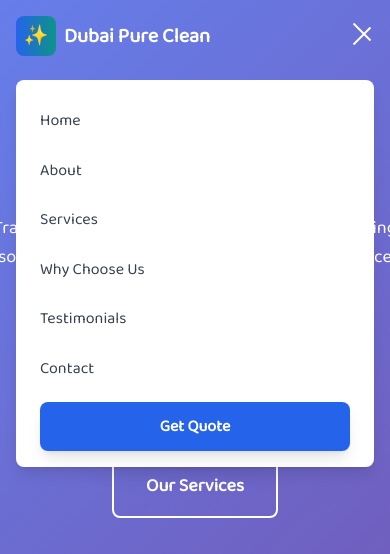
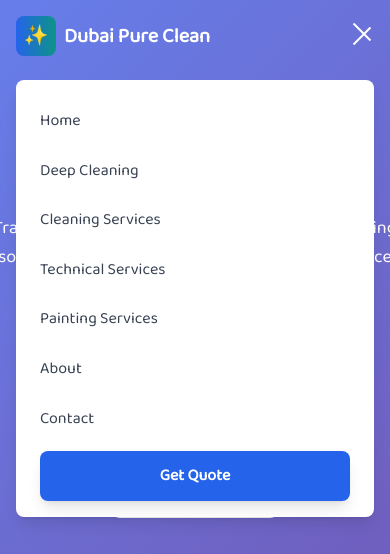
Before and after one commit to MdRabiulHasanRaju/dubaipureclean, a React (Vite) app in the folder frontend/: page / in a window 390 px wide. Both pictures are taken after a click on the button 362 px from the left and 36 px from the top of the page. Shown: the top 554 px of the page. Built offline with nearby package versions, Linux system fonts and the light colour scheme; grey boxes are pictures that could not be loaded.

Commit message:
mobile menu navbar sub-menu added

```diff
--- a/frontend/src/components/Navbar.jsx
+++ b/frontend/src/components/Navbar.jsx
@@ -1,6 +1,7 @@
 import { useState, useEffect } from 'react';
 import { motion } from 'framer-motion';
 import {NavLink} from "react-router-dom";
+import './navbar.css';
 
 const Navbar = () => {
   const [isOpen, setIsOpen] = useState(false);
@@ -101,7 +102,7 @@
                 }`}
               >
                 Deep Cleaning
-                <div style={{top:'185px'}} className={`invisible group-hover:visible flex absolute left-1/2 transform -translate-x-1/2 -translate-y-1/2 bg-white/95 text-black p-4`}>
+                <div className={`navClass invisible group-hover:visible flex absolute left-1/2 transform -translate-x-1/2 -translate-y-1/2 bg-white/95 text-black p-4`}>
                   <div>
                     <p className={`text-left p-1`}>Deep Cleaning</p>
                     <p className={`text-left p-1`}>Move In and Out Deep Cleaning</p>
@@ -136,7 +137,7 @@
                 }`}
               >
                 Cleaning Services
-                <div style={{top:'185px'}} className={`invisible group-hover:visible flex absolute left-1/2 transform -translate-x-1/2 -translate-y-1/2 bg-white/95 text-black p-4`}>
+                <div className={`navClass invisible group-hover:visible flex absolute left-1/2 transform -translate-x-1/2 -translate-y-1/2 bg-white/95 text-black p-4`}>
                   <div>
                     <p className={`text-left p-1`}>Cleaning</p>
                     <p className={`text-left p-1`}>Move In and Out Deep Cleaning</p>
@@ -171,7 +172,7 @@
                 }`}
               >
                 Technical Services
-                <div style={{top:'185px'}} className={`invisible group-hover:visible flex absolute left-1/2 transform -translate-x-1/2 -translate-y-1/2 bg-white/95 text-black p-4`}>
+                <div className={`navClass invisible group-hover:visible flex absolute left-1/2 transform -translate-x-1/2 -translate-y-1/2 bg-white/95 text-black p-4`}>
                   <div>
                     <p className={`text-left p-1`}>Technical</p>
                     <p className={`text-left p-1`}>Move In and Out Deep Cleaning</p>
@@ -206,7 +207,7 @@
                 }`}
               >
                 Painting Services
-                <div style={{top:'185px'}} className={`invisible group-hover:visible flex absolute left-1/2 transform -translate-x-1/2 -translate-y-1/2 bg-white/95 text-black p-4`}>
+                <div className={`navClass invisible group-hover:visible flex absolute left-1/2 transform -translate-x-1/2 -translate-y-1/2 bg-white/95 text-black p-4`}>
                   <div>
                     <p className={`text-left p-1`}>Painting</p>
                     <p className={`text-left p-1`}>Move In and Out Deep Cleaning</p>
@@ -298,7 +299,7 @@
           transition={{ duration: 0.3 }}
         >
           <div className="bg-white rounded-lg shadow-lg mt-2 py-4">
-            {navItems.map((item) => (
+            {/* {navItems.map((item) => (
               <button
                 key={item.id}
                 onClick={() => scrollToSection(item.id)}
@@ -306,7 +307,169 @@
               >
                 {item.name}
               </button>
-            ))}
+            ))} */}
+
+
+            <NavLink
+                key="home"
+                className="block w-full text-left px-6 py-3 text-gray-700 hover:bg-gray-50 hover:text-primary-600 transition-colors duration-300"
+                to="/"
+              >
+                Home
+            </NavLink>
+
+            <button
+                key="DeepCleaning"
+                className="group block w-full text-left px-6 py-3 text-gray-700 hover:bg-gray-50 hover:text-primary-600 transition-colors duration-300"
+              >
+                Deep Cleaning
+                <div className={`hidden max-h-56 overflow-hidden overflow-y-scroll group-hover:block  bg-white/95 text-black p-4`}>
+                  <div>
+                    <p className={`text-left p-1`}>Deep Cleaning</p>
+                    <p className={`text-left p-1`}>Move In and Out Deep Cleaning</p>
+                    <p className={`text-left p-1`}>FLOOR DEEP CLEANING</p>
+                    <p className={`text-left p-1`}>OFFICE DEEP CLEANING</p>
+                    <p className={`text-left p-1`}>SOFA SHAMPOO CLEANING</p>
+                    <p className={`text-left p-1`}>KITCHEN DEEP CLEANING</p>
+                  </div>
+                  <div>
+                    <p className={`text-left p-1`}>Villa Deep Cleaning</p>
+                    <p className={`text-left p-1`}>Move In and Out Deep Cleaning</p>
+                    <p className={`text-left p-1`}>FLOOR DEEP CLEANING</p>
+                    <p className={`text-left p-1`}>OFFICE DEEP CLEANING</p>
+                    <p className={`text-left p-1`}>SOFA SHAMPOO CLEANING</p>
+                    <p className={`text-left p-1`}>KITCHEN DEEP CLEANING</p>
+                  </div>
+                  <div>
+                    <p className={`text-left p-1`}>Villa Deep Cleaning</p>
+                    <p className={`text-left p-1`}>Move In and Out Deep Cleaning</p>
+                    <p className={`text-left p-1`}>FLOOR DEEP CLEANING</p>
+                    <p className={`text-left p-1`}>OFFICE DEEP CLEANING</p>
+                    <p className={`text-left p-1`}>SOFA SHAMPOO CLEANING</p>
+                    <p className={`text-left p-1`}>KITCHEN DEEP CLEANING</p>
+                  </div>
+                </div>
+            </button>
+            <button
+                key="CleaningServices"
+                className="group block w-full text-left px-6 py-3 text-gray-700 hover:bg-gray-50 hover:text-primary-600 transition-colors duration-300"
+              >
+                Cleaning Services
+                <div className={`hidden max-h-56 overflow-hidden overflow-y-scroll group-hover:block  bg-white/95 text-black p-4`}>
+                  <div>
+                    <p className={`text-left p-1`}>Cleaning</p>
+                    <p className={`text-left p-1`}>Move In and Out Deep Cleaning</p>
+                    <p className={`text-left p-1`}>FLOOR DEEP CLEANING</p>
+                    <p className={`text-left p-1`}>OFFICE DEEP CLEANING</p>
+                    <p className={`text-left p-1`}>SOFA SHAMPOO CLEANING</p>
+                    <p className={`text-left p-1`}>KITCHEN DEEP CLEANING</p>
+                  </div>
+                  <div>
+                    <p className={`text-left p-1`}>Villa Deep Cleaning</p>
+                    <p className={`text-left p-1`}>Move In and Out Deep Cleaning</p>
+                    <p className={`text-left p-1`}>FLOOR DEEP CLEANING</p>
+                    <p className={`text-left p-1`}>OFFICE DEEP CLEANING</p>
+                    <p className={`text-left p-1`}>SOFA SHAMPOO CLEANING</p>
+                    <p className={`text-left p-1`}>KITCHEN DEEP CLEANING</p>
+                  </div>
+                  <div>
+                    <p className={`text-left p-1`}>Villa Deep Cleaning</p>
+                    <p className={`text-left p-1`}>Move In and Out Deep Cleaning</p>
+                    <p className={`text-left p-1`}>FLOOR DEEP CLEANING</p>
+                    <p className={`text-left p-1`}>OFFICE DEEP CLEANING</p>
+                    <p className={`text-left p-1`}>SOFA SHAMPOO CLEANING</p>
+                    <p className={`text-left p-1`}>KITCHEN DEEP CLEANING</p>
+                  </div>
+                </div>
+            </button>
+            <button
+                key="TechnicalServices"
+                className="group block w-full text-left px-6 py-3 text-gray-700 hover:bg-gray-50 hover:text-primary-600 transition-colors duration-300"
+              >
+                Technical Services
+                <div className={`hidden max-h-56 overflow-hidden overflow-y-scroll group-hover:block  bg-white/95 text-black p-4`}>
+                  <div>
+                    <p className={`text-left p-1`}>Technical</p>
+                    <p className={`text-left p-1`}>Move In and Out Deep Cleaning</p>
+                    <p className={`text-left p-1`}>FLOOR DEEP CLEANING</p>
+                    <p className={`text-left p-1`}>OFFICE DEEP CLEANING</p>
+                    <p className={`text-left p-1`}>SOFA SHAMPOO CLEANING</p>
+                    <p className={`text-left p-1`}>KITCHEN DEEP CLEANING</p>
+                  </div>
+                  <div>
+                    <p className={`text-left p-1`}>Villa Deep Cleaning</p>
+                    <p className={`text-left p-1`}>Move In and Out Deep Cleaning</p>
+                    <p className={`text-left p-1`}>FLOOR DEEP CLEANING</p>
+                    <p className={`text-left p-1`}>OFFICE DEEP CLEANING</p>
+                    <p className={`text-left p-1`}>SOFA SHAMPOO CLEANING</p>
+                    <p className={`text-left p-1`}>KITCHEN DEEP CLEANING</p>
+                  </div>
+                  <div>
+                    <p className={`text-left p-1`}>Villa Deep Cleaning</p>
+                    <p className={`text-left p-1`}>Move In and Out Deep Cleaning</p>
+                    <p className={`text-left p-1`}>FLOOR DEEP CLEANING</p>
+                    <p className={`text-left p-1`}>OFFICE DEEP CLEANING</p>
+                    <p className={`text-left p-1`}>SOFA SHAMPOO CLEANING</p>
+                    <p className={`text-left p-1`}>KITCHEN DEEP CLEANING</p>
+                  </div>
+                </div>
+            </button>
+            <button
+                key="PaintingServices"
+                className="group block w-full text-left px-6 py-3 text-gray-700 hover:bg-gray-50 hover:text-primary-600 transition-colors duration-300"
+              >
+                Painting Services
+                <div className={`hidden max-h-56 overflow-hidden overflow-y-scroll group-hover:block  bg-white/95 text-black p-4`}>
+                  <div>
+                    <p className={`text-left p-1`}>Painting</p>
+                    <p className={`text-left p-1`}>Move In and Out Deep Cleaning</p>
+                    <p className={`text-left p-1`}>FLOOR DEEP CLEANING</p>
+                    <p className={`text-left p-1`}>OFFICE DEEP CLEANING</p>
+                    <p className={`text-left p-1`}>SOFA SHAMPOO CLEANING</p>
+                    <p className={`text-left p-1`}>KITCHEN DEEP CLEANING</p>
+                  </div>
+                  <div>
+                    <p className={`text-left p-1`}>Villa Deep Cleaning</p>
+                    <p className={`text-left p-1`}>Move In and Out Deep Cleaning</p>
+                    <p className={`text-left p-1`}>FLOOR DEEP CLEANING</p>
+                    <p className={`text-left p-1`}>OFFICE DEEP CLEANING</p>
+                    <p className={`text-left p-1`}>SOFA SHAMPOO CLEANING</p>
+                    <p className={`text-left p-1`}>KITCHEN DEEP CLEANING</p>
+                  </div>
+                  <div>
+                    <p className={`text-left p-1`}>Villa Deep Cleaning</p>
+                    <p className={`text-left p-1`}>Move In and Out Deep Cleaning</p>
+                    <p className={`text-left p-1`}>FLOOR DEEP CLEANING</p>
+                    <p className={`text-left p-1`}>OFFICE DEEP CLEANING</p>
+                    <p className={`text-left p-1`}>SOFA SHAMPOO CLEANING</p>
+                    <p className={`text-left p-1`}>KITCHEN DEEP CLEANING</p>
+                  </div>
+                </div>
+            </button>
+
+            <NavLink
+                key="about"
+                className="block w-full text-left px-6 py-3 text-gray-700 hover:bg-gray-50 hover:text-primary-600 transition-colors duration-300"
+                to="/about"
+              >
+                About
+            </NavLink>
+
+            <NavLink
+                key="contact"
+                className="block w-full text-left px-6 py-3 text-gray-700 hover:bg-gray-50 hover:text-primary-600 transition-colors duration-300"
+                to="/contact"
+              >
+                Contact
+            </NavLink>
+
+
+
+
+
+
+
+
             <div className="px-6 pt-2">
               <button
                 onClick={() => scrollToSection('contact')}
--- /dev/null
+++ b/frontend/src/components/navbar.css
@@ -0,0 +1,9 @@
+.navClass{
+    top:185px;
+}
+
+@media(min-width:1300px) {
+    .navClass{
+         top:170px;
+    }
+}
```
